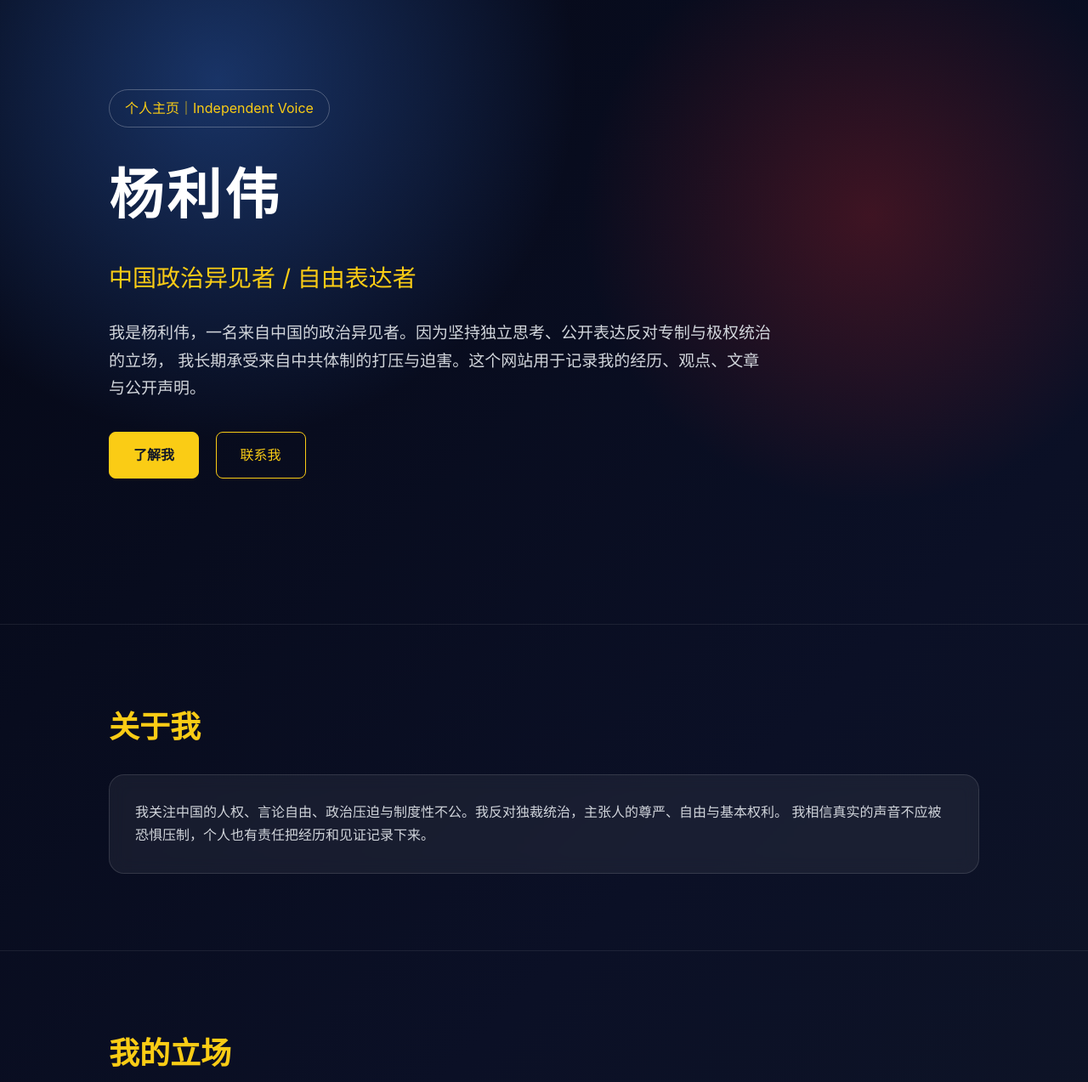
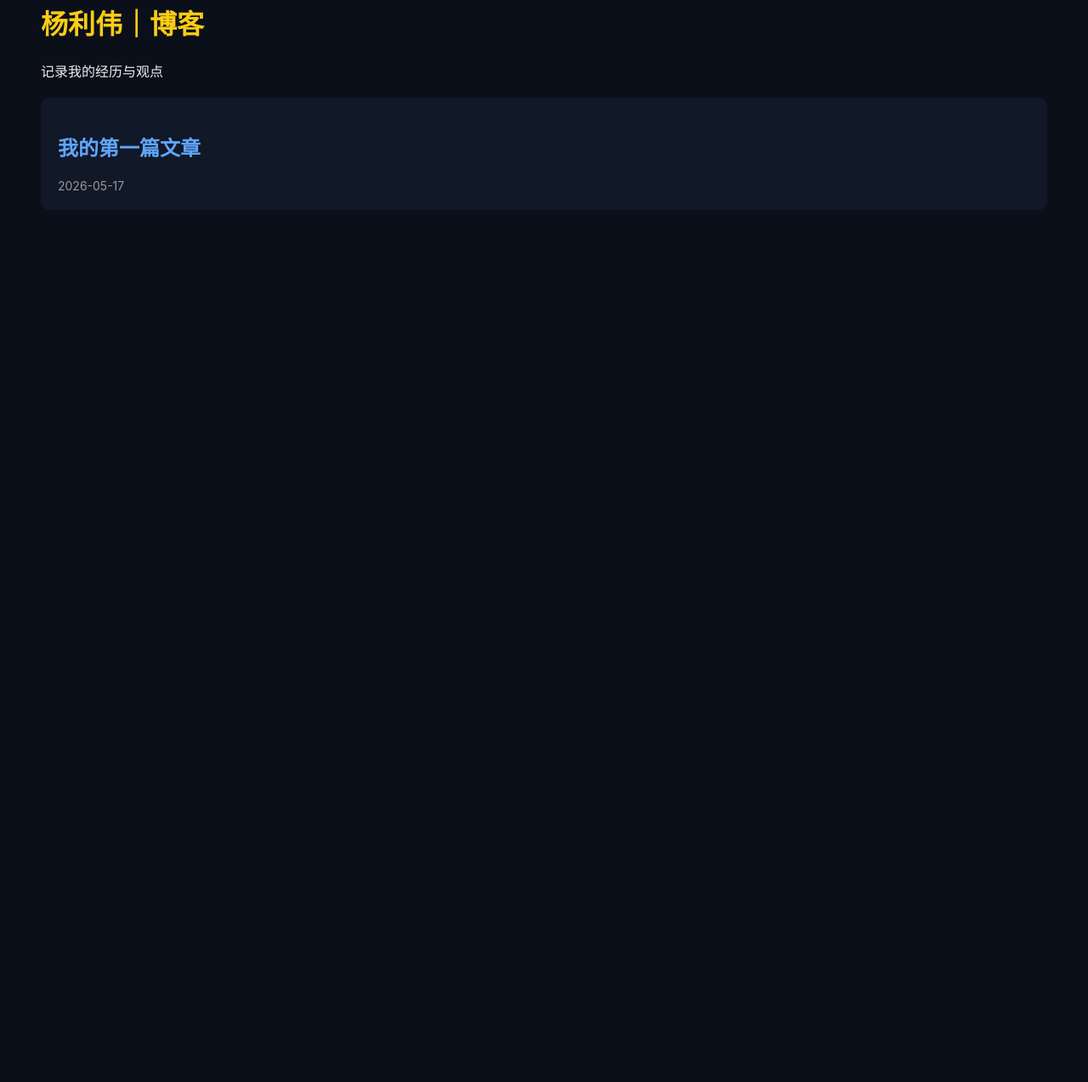
Before and after one commit to lyy12788/lyy12788.github.io, a plain HTML site: page index.html in a window 1280 px wide. Shown: the part 66-1339 px from the top of the page at 85% size. After the commit the page ends 800 px from the top, so only its background shows below. Drawn offline with Linux system fonts and the light colour scheme.

Commit message:
Update index.html

```diff
--- a/index.html
+++ b/index.html
@@ -2,168 +2,48 @@
 <html lang="zh-CN">
 <head>
 <meta charset="UTF-8">
-<meta name="viewport" content="width=device-width, initial-scale=1.0">
-<title>杨利伟｜个人主页</title>
+<title>杨利伟｜博客</title>
 <style>
-*{margin:0;padding:0;box-sizing:border-box}
 body{
-  font-family:-apple-system,BlinkMacSystemFont,"Segoe UI","Microsoft YaHei",Arial,sans-serif;
-  background:linear-gradient(135deg,#050816,#0b1026,#111827);
-  color:#f5f5f5;
-  line-height:1.7;
+  font-family:-apple-system,Arial;
+  background:#0b0f1a;
+  color:#eee;
+  padding:40px;
 }
-header{
-  min-height:100vh;
-  display:flex;
-  align-items:center;
-  padding:80px 10%;
-  background:
-    radial-gradient(circle at 20% 20%,rgba(59,130,246,.35),transparent 35%),
-    radial-gradient(circle at 80% 40%,rgba(220,38,38,.25),transparent 30%);
-}
-.hero{max-width:900px}
-.tag{
-  display:inline-block;
-  padding:8px 18px;
-  border:1px solid rgba(255,255,255,.25);
-  border-radius:999px;
-  color:#facc15;
-  margin-bottom:25px;
-}
-h1{
-  font-size:64px;
-  color:#fff;
-  margin-bottom:20px;
-  letter-spacing:4px;
-}
-.subtitle{
-  font-size:28px;
-  color:#facc15;
-  margin-bottom:25px;
-}
-.desc{
-  font-size:19px;
-  color:#d1d5db;
-  max-width:780px;
-}
-.buttons{margin-top:35px}
-a.btn{
-  display:inline-block;
-  margin-right:15px;
-  padding:13px 28px;
-  border-radius:8px;
-  text-decoration:none;
-  border:1px solid #facc15;
-  color:#facc15;
-}
-a.btn.primary{
-  background:#facc15;
-  color:#111827;
-  font-weight:bold;
-}
-section{
-  padding:90px 10%;
-  border-top:1px solid rgba(255,255,255,.08);
-}
-h2{
-  font-size:36px;
-  color:#facc15;
-  margin-bottom:25px;
-}
-.card{
-  background:rgba(255,255,255,.06);
-  border:1px solid rgba(255,255,255,.12);
-  border-radius:18px;
-  padding:30px;
-  margin-top:20px;
-  backdrop-filter:blur(10px);
-}
-.grid{
-  display:grid;
-  grid-template-columns:repeat(auto-fit,minmax(240px,1fr));
-  gap:20px;
-}
-.card h3{color:#fff;margin-bottom:10px}
-.card p{color:#d1d5db}
-footer{
-  padding:35px 10%;
-  text-align:center;
-  color:#9ca3af;
-  border-top:1px solid rgba(255,255,255,.08);
-}
-@media(max-width:700px){
-  h1{font-size:44px}
-  .subtitle{font-size:22px}
-}
+h1{color:#facc15}
+a{color:#60a5fa;text-decoration:none}
+.post{margin:20px 0;padding:20px;background:#111827;border-radius:10px}
+.date{color:#999;font-size:14px}
 </style>
 </head>
 
 <body>
 
-<header>
-  <div class="hero">
-    <div class="tag">个人主页｜Independent Voice</div>
-    <h1>杨利伟</h1>
-    <div class="subtitle">中国政治异见者 / 自由表达者</div>
-    <p class="desc">
-      我是杨利伟，一名来自中国的政治异见者。因为坚持独立思考、公开表达反对专制与极权统治的立场，
-      我长期承受来自中共体制的打压与迫害。这个网站用于记录我的经历、观点、文章与公开声明。
-    </p>
-    <div class="buttons">
-      <a class="btn primary" href="#about">了解我</a>
-      <a class="btn" href="#contact">联系我</a>
+<h1>杨利伟｜博客</h1>
+<p>记录我的经历与观点</p>
+
+<div id="posts"></div>
+
+<script>
+const posts = [
+  {
+    title:"我的第一篇文章",
+    date:"2026-05-17",
+    file:"post1.html"
+  }
+];
+
+const container = document.getElementById("posts");
+
+posts.forEach(p=>{
+  container.innerHTML += `
+    <div class="post">
+      <h2><a href="${p.file}">${p.title}</a></h2>
+      <div class="date">${p.date}</div>
     </div>
-  </div>
-</header>
-
-<section id="about">
-  <h2>关于我</h2>
-  <div class="card">
-    <p>
-      我关注中国的人权、言论自由、政治压迫与制度性不公。我反对独裁统治，主张人的尊严、自由与基本权利。
-      我相信真实的声音不应被恐惧压制，个人也有责任把经历和见证记录下来。
-    </p>
-  </div>
-</section>
-
-<section>
-  <h2>我的立场</h2>
-  <div class="grid">
-    <div class="card">
-      <h3>反对极权</h3>
-      <p>反对任何以国家机器压制人民自由、思想和尊严的政治制度。</p>
-    </div>
-    <div class="card">
-      <h3>支持言论自由</h3>
-      <p>每个人都应拥有表达观点、批评权力、追求真相的权利。</p>
-    </div>
-    <div class="card">
-      <h3>记录真实</h3>
-      <p>用文字和公开资料记录个人经历，让外界看到被压制者的声音。</p>
-    </div>
-  </div>
-</section>
-
-<section>
-  <h2>公开声明</h2>
-  <div class="card">
-    <p>
-      我愿意与国际社会、人权组织、媒体以及关注中国问题的人士保持联系，
-      共同推动对中国政治迫害、人权侵犯和言论审查问题的关注。
-    </p>
-  </div>
-</section>
-
-<section id="contact">
-  <h2>联系方式</h2>
-  <div class="card">
-    <p>Email: lyy12788@gmail.com</p>
-  </div>
-</section>
-
-<footer>
-  © 2026 杨利伟. All rights reserved.
-</footer>
+  `;
+});
+</script>
 
 </body>
 </html>
```
